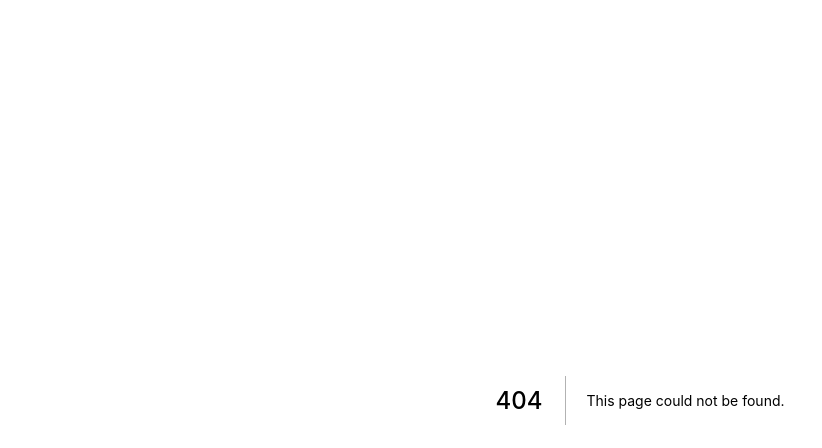
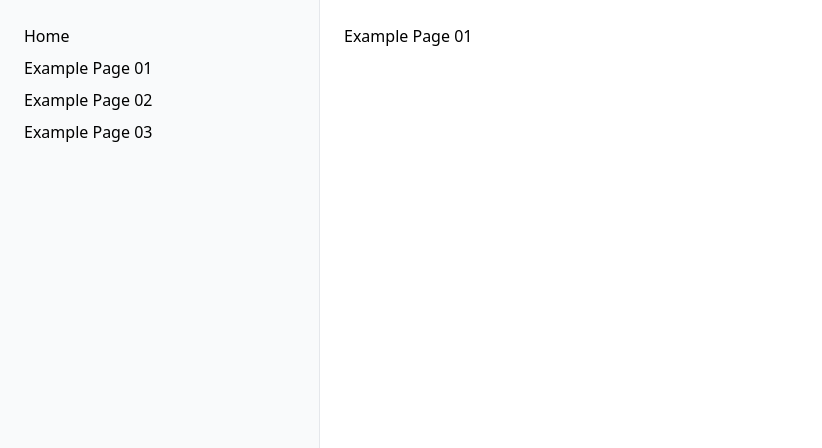
Before and after one commit to jamiewade/nextjs-headless-react, a Next.js app: page /example-page-01 in a window 1280 px wide. Before the commit this address had no page. Shown: the top 448 px of the page, without its empty margins (0-822 px from the left). Built offline with nearby package versions, Linux system fonts and the light colour scheme; what @tailwindcss/typography would draw is missing.

Commit message:
Testing Left Sidebar template

```diff
--- a/components/cards/Card.js
+++ b/components/cards/Card.js
@@ -1,5 +1,5 @@
-import Button from "components/blocks/Button"
-import RichText from "components/blocks/RichText"
+import Button from "components/content/blocks/Button"
+import RichText from "components/content/blocks/RichText"
 
 export default function Card({ content, date, summary, title }) {
 	return (
--- /dev/null
+++ b/components/common/navigation/Primary.js
@@ -0,0 +1,33 @@
+import Link from "next/link"
+
+export default function PrimaryNavigation() {
+	return (
+		<div>
+			<ul className="flex flex-col gap-2">
+				<li>
+					<Link href="/">
+						<a>Home</a>
+					</Link>
+				</li>
+
+				<li>
+					<Link href="/example-page-01">
+						<a>Example Page 01</a>
+					</Link>
+				</li>
+
+				<li>
+					<Link href="/example-page-02">
+						<a>Example Page 02</a>
+					</Link>
+				</li>
+
+				<li>
+					<Link href="/example-page-03">
+						<a>Example Page 03</a>
+					</Link>
+				</li>
+			</ul>
+		</div>
+	)
+}
--- /dev/null
+++ b/components/layouts/LeftSidebar.js
@@ -0,0 +1,15 @@
+import PrimaryNavigation from "components/common/navigation/Primary";
+
+const LeftSidebar = props => (
+	<div className="flex w-full h-screen">
+		<div className="lg:flex lg:flex-col lg:gap-4 lg:border-r lg:border-gray-200 lg:bg-gray-50 lg:p-6 lg:w-1/4">
+			<PrimaryNavigation />
+		</div>
+
+		<div className="lg:p-6 lg:w-3/4">
+			{props.children}
+		</div>
+	</div>
+);
+
+export default LeftSidebar;
--- /dev/null
+++ b/pages/example-page-01.js
@@ -0,0 +1,9 @@
+import ContentArea from "components/layouts/LeftSidebar"
+
+const ExamplePage01 = () => {
+	return (
+		<ContentArea>Example Page 01</ContentArea>
+	)
+};
+
+export default ExamplePage01;
--- /dev/null
+++ b/pages/example-page-02.js
@@ -0,0 +1,9 @@
+import ContentArea from "components/layouts/LeftSidebar"
+
+const ExamplePage02 = () => {
+	return (
+		<ContentArea>Example Page 02</ContentArea>
+	)
+};
+
+export default ExamplePage02;
--- /dev/null
+++ b/pages/example-page-03.js
@@ -0,0 +1,9 @@
+import ContentArea from "components/layouts/LeftSidebar"
+
+const ExamplePage03 = () => {
+	return (
+		<ContentArea>Example Page 03</ContentArea>
+	)
+};
+
+export default ExamplePage03;
```
Also changed, not shown: components/content/blocks/Button.js (renamed from components/blocks/Button.js), components/content/blocks/RichText.js (renamed from components/blocks/RichText.js).
